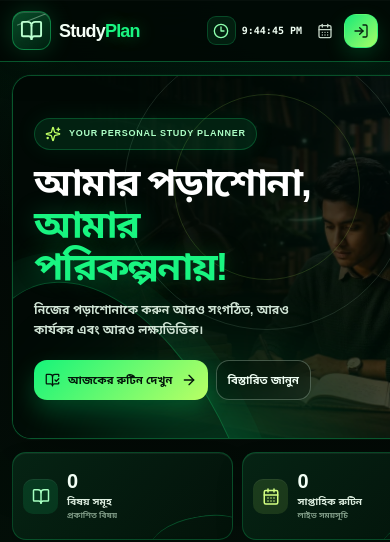
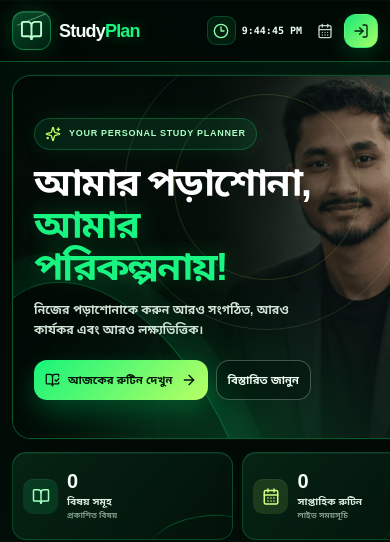
Before and after one commit to omorfaruk22/Study-Plan, a Next.js app: page / in a window 390 px wide. Shown: the top 542 px of the page. Built offline with nearby package versions, Linux system fonts and the light colour scheme; no server answers; the database is empty.

Commit message:
use owner portrait in public hero
Co-authored-by: arena-agent <297053741+arena-agent@users.noreply.github.com>

```diff
--- a/src/app/globals.css
+++ b/src/app/globals.css
@@ -1127,11 +1127,11 @@ button { cursor:pointer; }
   z-index:0;
   inset:0;
   background-image:
-    linear-gradient(90deg,rgba(1,9,5,1) 0%,rgba(1,11,6,.97) 31%,rgba(1,12,7,.74) 55%,rgba(1,11,6,.16) 100%),
+    linear-gradient(90deg,rgba(1,9,5,1) 0%,rgba(1,11,6,.97) 31%,rgba(1,12,7,.64) 55%,rgba(1,11,6,.08) 100%),
     linear-gradient(0deg,rgba(1,10,5,.48),transparent 48%),
     url("/images/public-study-hero.webp");
-  background-position:center,right center,center right;
-  background-size:cover,cover,cover;
+  background-position:center,right center,72% center;
+  background-size:cover,cover,auto 100%;
   animation:public-hero-photo 10s ease-in-out infinite alternate;
 }
 .public-hero::before { content:""; position:absolute; z-index:1; left:-6%; bottom:-84%; width:58%; height:130%; border:1px solid rgba(25,245,129,.28); border-radius:50%; box-shadow:0 0 0 30px rgba(25,245,129,.035),0 0 65px rgba(25,245,129,.14); transform:rotate(-21deg); }
@@ -1240,7 +1240,7 @@ button { cursor:pointer; }
   .public-live-clock { gap:6px; }.public-live-clock-icon { width:29px; height:29px; border-radius:9px; }.public-live-clock-copy p { display:none; }.public-live-clock time { font-size:10px; }
   .public-navigation { gap:2px; }.public-nav-link { min-height:34px; padding:7px; }.public-nav-link:nth-child(3) { display:none; }.public-owner-login { min-height:34px; margin-left:1px; padding:7px 8px; }
   .public-page-shell { gap:13px; }
-  .public-hero { min-height:362px; border-radius:19px; }.public-hero-image { background-image:linear-gradient(90deg,rgba(1,9,5,.99) 0%,rgba(1,10,5,.94) 51%,rgba(1,11,6,.4) 100%),linear-gradient(0deg,rgba(1,10,5,.35),transparent 50%),url("/images/public-study-hero.webp"); background-position:center,right center,68% center; }.public-hero-content { min-height:362px; padding:28px 21px 24px; }.public-hero-kicker { margin-bottom:12px; padding:7px 10px; font-size:9px; }.public-hero h1 { max-width:300px; font-size:clamp(34px,10vw,47px); }.public-hero-description { max-width:255px; margin-top:14px; font-size:12px; line-height:1.65; }.public-hero-actions { margin-top:19px; gap:8px; }.public-hero-primary,.public-hero-secondary { min-height:40px; padding:8px 11px; font-size:11px; }.public-hero-primary svg:first-child { width:15px; }
+  .public-hero { min-height:362px; border-radius:19px; }.public-hero-image { background-image:linear-gradient(90deg,rgba(1,9,5,.99) 0%,rgba(1,10,5,.9) 45%,rgba(1,11,6,.45) 69%,rgba(1,11,6,.1) 100%),linear-gradient(0deg,rgba(1,10,5,.35),transparent 50%),url("/images/public-study-hero.webp"); background-position:center,right center,right -64px center; }.public-hero-content { min-height:362px; padding:28px 21px 24px; }.public-hero-kicker { margin-bottom:12px; padding:7px 10px; font-size:9px; }.public-hero h1 { max-width:300px; font-size:clamp(34px,10vw,47px); }.public-hero-description { max-width:255px; margin-top:14px; font-size:12px; line-height:1.65; }.public-hero-actions { margin-top:19px; gap:8px; }.public-hero-primary,.public-hero-secondary { min-height:40px; padding:8px 11px; font-size:11px; }.public-hero-primary svg:first-child { width:15px; }
   .public-metric-grid { gap:9px; }.public-metric-card { min-height:88px; gap:9px; border-radius:14px; padding:10px; }.public-metric-icon { width:35px; height:35px; border-radius:10px; }.public-metric-icon svg { width:18px; }.public-metric-card strong { font-size:20px; }.public-metric-card p { margin-top:5px; font-size:10px; }.public-metric-card small { margin-top:3px; font-size:8px; }.public-metric-card > i { right:-22px; bottom:-29px; }
   .public-focus-section,.public-class-panel,.public-routine-shell,.public-subject-section { border-radius:16px; padding:14px; }.public-section-heading { align-items:flex-start; }.public-section-heading h2 { font-size:21px; }.public-section-heading p { font-size:9px; }.public-section-heading > div > span { font-size:10px; }.public-focus-count,.public-readonly-chip,.public-subject-count { padding:6px 8px; font-size:9px; }.public-readonly-chip { display:none; }.public-focus-grid { gap:8px; margin-top:12px; }.public-focus-card { padding:11px; }.public-focus-card h3 { font-size:13px; }.public-focus-card p,.public-focus-card time { font-size:9px; }.public-live-empty { min-height:86px; margin-top:12px; padding:13px; }.public-live-empty span { font-size:10px; }
   .public-class-heading h2 { font-size:20px; }.public-class-grid { grid-template-columns:1fr; gap:8px; margin-top:12px; }.public-class-card { min-height:85px; padding:12px; }.public-class-loading { grid-template-columns:1fr; gap:8px; margin-top:12px; }.public-class-empty { min-height:70px; margin-top:12px; font-size:11px; }
```
Also changed, not shown: public/images/public-study-hero.webp.
